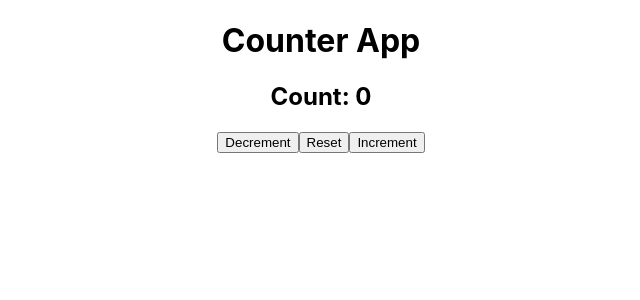
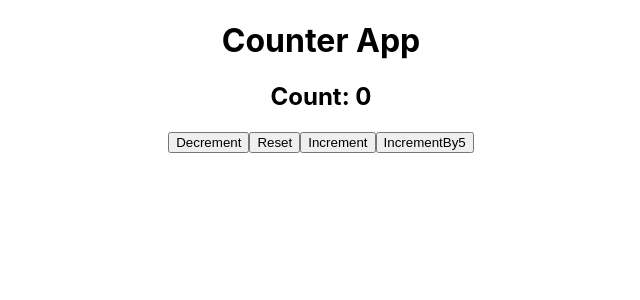
Before and after one commit to khaled39ab/Redux-Toolkit, a React (Create React App) app: page / in a window 1280 px wide. Shown: the top 300 px of the page, without its empty margins (319-959 px from the left). Built offline with nearby package versions, Linux system fonts and the light colour scheme.

Commit message:
added button increaseBy5

```diff
--- a/src/features/counter/CounterView.js
+++ b/src/features/counter/CounterView.js
@@ -1,6 +1,6 @@
 import React from 'react';
 import { useDispatch, useSelector } from 'react-redux';
-import { decrement, increment, reset } from './counterSlice';
+import { decrement, increaseByAmount, increment, reset } from './counterSlice';
 
 const CounterView = () => {
     const count = useSelector(state => state.counter.count);
@@ -10,9 +10,10 @@
         <div>
             <h1>Counter App</h1>
             <h2>Count: {count}</h2>
-            <button onClick={()=>dispatch(decrement())}>Decrement</button>
-            <button onClick={()=>dispatch(reset())}>Reset</button>
-            <button onClick={()=>dispatch(increment())}>Increment</button>
+            <button onClick={() => dispatch(decrement())}>Decrement</button>
+            <button onClick={() => dispatch(reset())}>Reset</button>
+            <button onClick={() => dispatch(increment())}>Increment</button>
+            <button onClick={() => { dispatch(increaseByAmount(5)) }}>IncrementBy5</button>
         </div>
     );
 };
--- a/src/features/counter/counterSlice.js
+++ b/src/features/counter/counterSlice.js
@@ -12,10 +12,13 @@
         },
         reset: state => {
             state.count = 0
+        },
+        increaseByAmount: (state, actions) =>{
+            state.count = state.count + actions.payload;
         }
     }
 });
 
-export const { increment, decrement, reset } = counterSlice.actions;
+export const { increment, decrement, reset, increaseByAmount } = counterSlice.actions;
 
 export default counterSlice.reducer;
```
